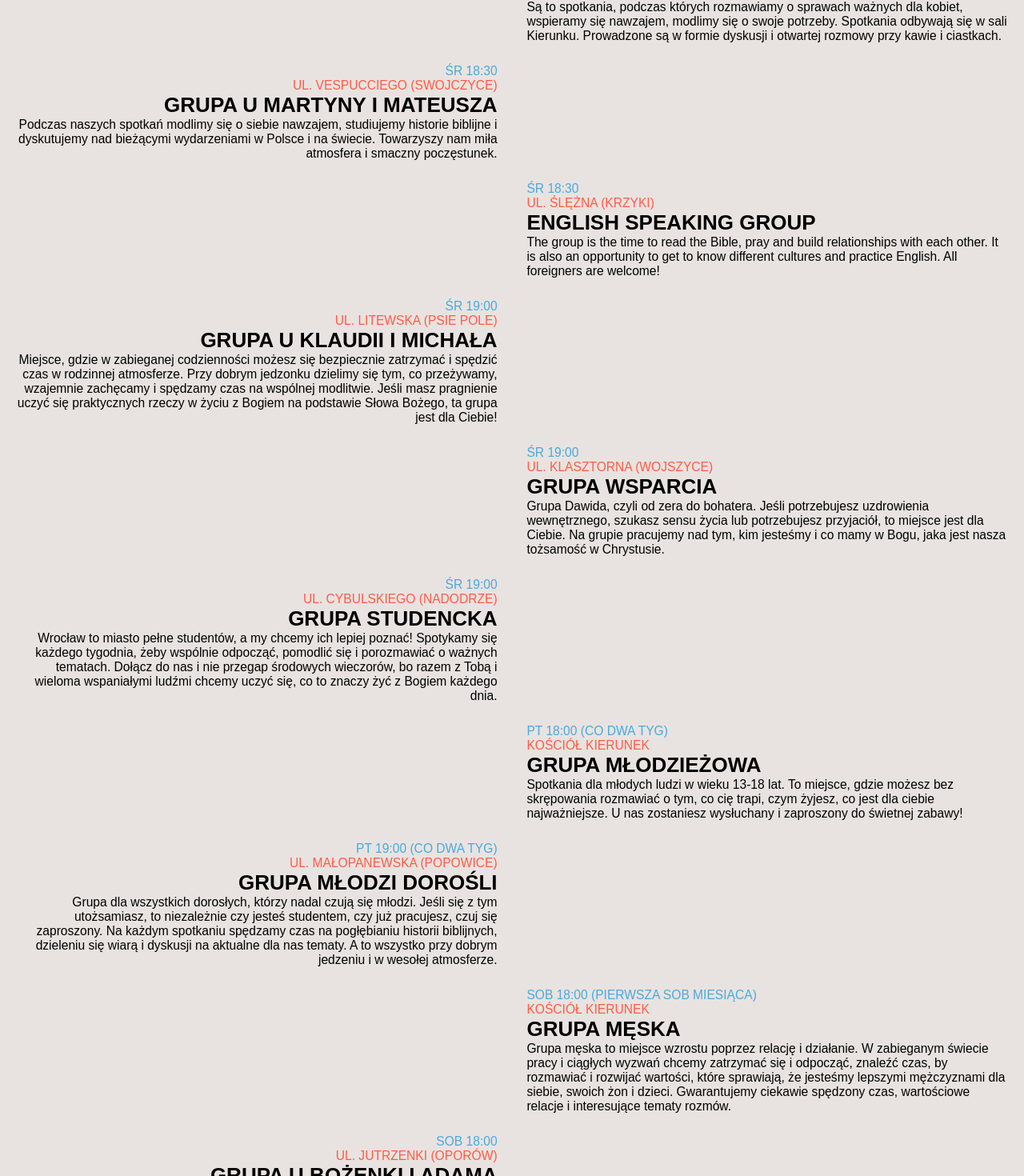
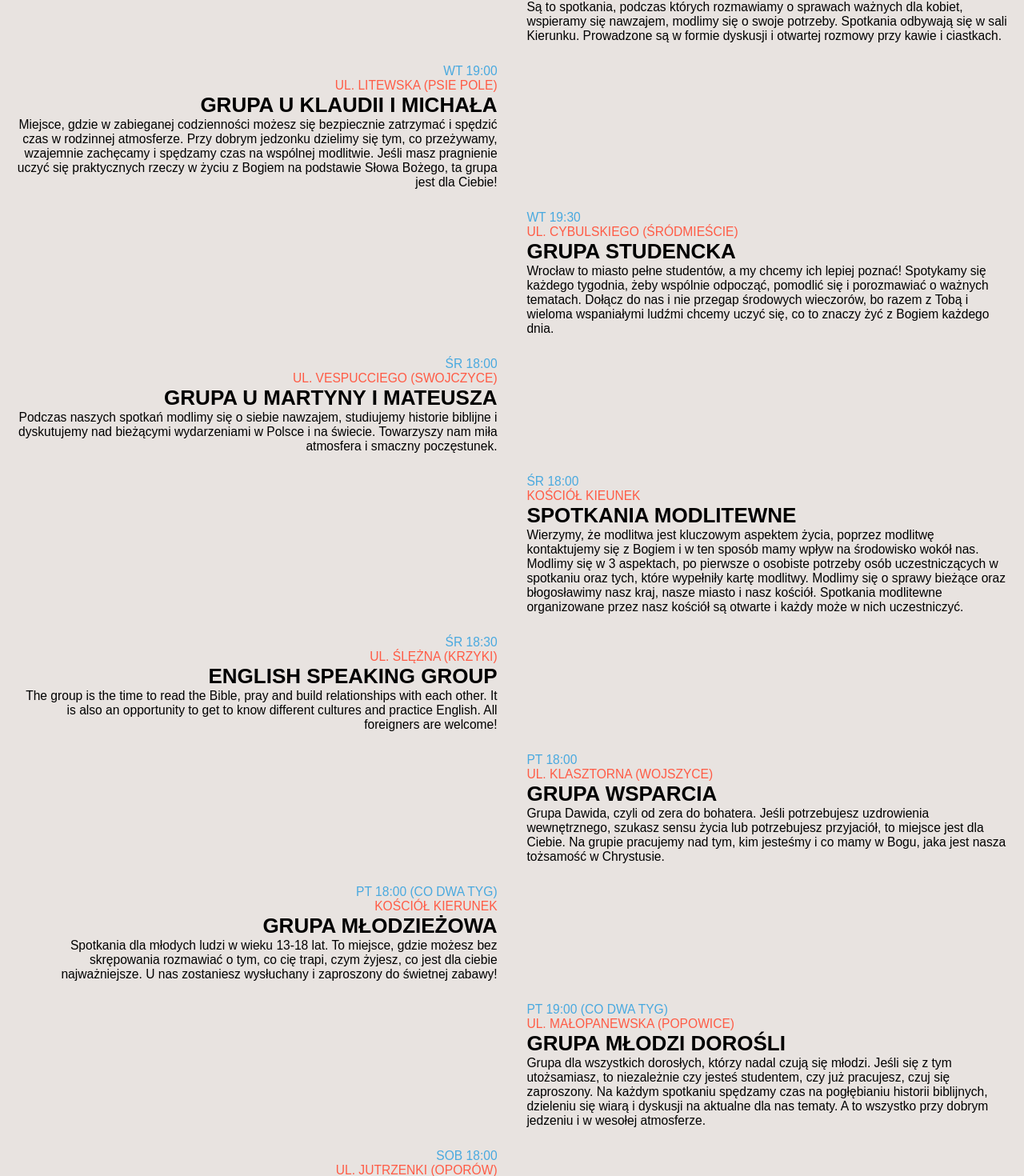
Before and after one commit to kdraganik/kierunek-website, a Next.js app: page /kosciol-w-tyg in a window 1280 px wide. Shown: the part 880-2350 px from the top of the page at 80% size. Built offline with nearby package versions, Linux system fonts and the light colour scheme; a web font is replaced by a local one.

Commit message:
Data update 02.10.22

```diff
--- a/data/groups.js
+++ b/data/groups.js
@@ -6,10 +6,28 @@ const groups = [
     description: "Są to spotkania, podczas których rozmawiamy o sprawach ważnych dla kobiet, wspieramy się nawzajem, modlimy się o swoje potrzeby. Spotkania odbywają się w sali Kierunku. Prowadzone są w formie dyskusji i otwartej rozmowy przy kawie i ciastkach. "
   },
   {
+    name: "Grupa u Klaudii i Michała",
+    time: "wt 19:00",
+    place: "ul. Litewska (Psie Pole)",
+    description: "Miejsce, gdzie w zabieganej codzienności możesz się bezpiecznie zatrzymać i spędzić czas w rodzinnej atmosferze. Przy dobrym jedzonku dzielimy się tym, co przeżywamy, wzajemnie zachęcamy i spędzamy czas na wspólnej modlitwie. Jeśli masz pragnienie uczyć się praktycznych rzeczy w życiu z Bogiem na podstawie Słowa Bożego, ta grupa jest dla Ciebie!"
+  },
+  {
+    name: "Grupa studencka",
+    time: "wt 19:30",
+    place: "ul. Cybulskiego (Śródmieście)",
+    description: "Wrocław to miasto pełne studentów, a my chcemy ich lepiej poznać! Spotykamy się każdego tygodnia, żeby wspólnie odpocząć, pomodlić się i porozmawiać o ważnych tematach. Dołącz do nas i nie przegap środowych wieczorów, bo razem z Tobą i wieloma wspaniałymi ludźmi chcemy uczyć się, co to znaczy żyć z Bogiem każdego dnia."
+  },
+  {
     name: "Grupa u Martyny i Mateusza",
-    time: "śr 18:30",
+    time: "śr 18:00",
     place: "ul. Vespucciego (Swojczyce)",
     description: "Podczas naszych spotkań modlimy się o siebie nawzajem, studiujemy historie biblijne i dyskutujemy nad bieżącymi wydarzeniami w Polsce i na świecie. Towarzyszy nam miła atmosfera i smaczny poczęstunek. "
+  },
+  {
+    name: "Spotkania modlitewne",
+    time: "śr 18:00",
+    place: "Kościół kieunek",
+    description: "Wierzymy, że modlitwa jest kluczowym aspektem życia, poprzez modlitwę kontaktujemy się z Bogiem i w ten sposób mamy wpływ na środowisko wokół nas. Modlimy się w 3 aspektach, po pierwsze o osobiste potrzeby osób uczestniczących w spotkaniu oraz tych, które wypełniły kartę modlitwy. Modlimy się o sprawy bieżące oraz błogosławimy nasz kraj, nasze miasto i nasz kościół. Spotkania modlitewne organizowane przez nasz kościół są otwarte i każdy może w nich uczestniczyć."
   },
   {
     name: "English speaking group",
@@ -18,23 +36,12 @@ const groups = [
     description: "The group is the time to read the Bible, pray and build relationships with each other. It is also an opportunity to get to know different cultures and practice English. All foreigners are welcome!"
   },
   {
-    name: "Grupa u Klaudii i Michała",
-    time: "śr 19:00",
-    place: "ul. Litewska (Psie Pole)",
-    description: "Miejsce, gdzie w zabieganej codzienności możesz się bezpiecznie zatrzymać i spędzić czas w rodzinnej atmosferze. Przy dobrym jedzonku dzielimy się tym, co przeżywamy, wzajemnie zachęcamy i spędzamy czas na wspólnej modlitwie. Jeśli masz pragnienie uczyć się praktycznych rzeczy w życiu z Bogiem na podstawie Słowa Bożego, ta grupa jest dla Ciebie!"
-  },
-  {
     name: "Grupa wsparcia",
-    time: "śr 19:00",
+    time: "pt 18:00",
     place: "ul. Klasztorna (Wojszyce)",
     description: "Grupa Dawida, czyli od zera do bohatera. Jeśli potrzebujesz uzdrowienia wewnętrznego, szukasz sensu życia lub potrzebujesz przyjaciół, to miejsce jest dla Ciebie. Na grupie pracujemy nad tym, kim jesteśmy i co mamy w Bogu, jaka jest nasza tożsamość w Chrystusie."
   },
-  {
-    name: "Grupa studencka",
-    time: "śr 19:00",
-    place: "ul. Cybulskiego (Nadodrze)",
-    description: "Wrocław to miasto pełne studentów, a my chcemy ich lepiej poznać! Spotykamy się każdego tygodnia, żeby wspólnie odpocząć, pomodlić się i porozmawiać o ważnych tematach. Dołącz do nas i nie przegap środowych wieczorów, bo razem z Tobą i wieloma wspaniałymi ludźmi chcemy uczyć się, co to znaczy żyć z Bogiem każdego dnia."
-  },
+
   {
     name: "Grupa młodzieżowa",
     time: "pt 18:00 (co dwa tyg)",
@@ -48,17 +55,17 @@ const groups = [
     description: "Grupa dla wszystkich dorosłych, którzy nadal czują się młodzi. Jeśli się z tym utożsamiasz, to niezależnie czy jesteś studentem, czy już pracujesz, czuj się zaproszony. Na każdym spotkaniu spędzamy czas na pogłębianiu historii biblijnych, dzieleniu się wiarą i dyskusji na aktualne dla nas tematy. A to wszystko przy dobrym jedzeniu i w wesołej atmosferze."
   },
   {
-    name: "Grupa męska",
-    time: "sob 18:00 (pierwsza sob miesiąca)",
-    place: "Kościół Kierunek",
-    description: "Grupa męska to miejsce wzrostu poprzez relację i działanie. W zabieganym świecie pracy i ciągłych wyzwań chcemy zatrzymać się i odpocząć, znaleźć czas, by rozmawiać i rozwijać wartości, które sprawiają, że jesteśmy lepszymi mężczyznami dla siebie, swoich żon i dzieci. Gwarantujemy ciekawie spędzony czas, wartościowe relacje i interesujące tematy rozmów."
-  },
-  {
-    name: "Grupa u Bożenki i Adama",
+    name: "Grupa u Bożenki",
     time: "sob 18:00",
     place: "ul. Jutrzenki (Oporów)",
     description: "Grupa jest otwarta  dla wszystkich: młodych, starszych, małżeństw i singli. Na grupie szukamy Bożej obecności i budujemy relacje. To czas dzielenia się Słowem Bożym, składania świadectw i uwielbienia."
   },
+  {
+    name: "Grupa męska",
+    time: "sob (pierwsza sob miesiąca)",
+    place: "Kościół Kierunek",
+    description: "Grupa męska to miejsce wzrostu poprzez relację i działanie. W zabieganym świecie pracy i ciągłych wyzwań chcemy zatrzymać się i odpocząć, znaleźć czas, by rozmawiać i rozwijać wartości, które sprawiają, że jesteśmy lepszymi mężczyznami dla siebie, swoich żon i dzieci. Gwarantujemy ciekawie spędzony czas, wartościowe relacje i interesujące tematy rozmów."
+  }
 ]
 
 export default groups;
```
Also changed, not shown: public/slide2.png.
